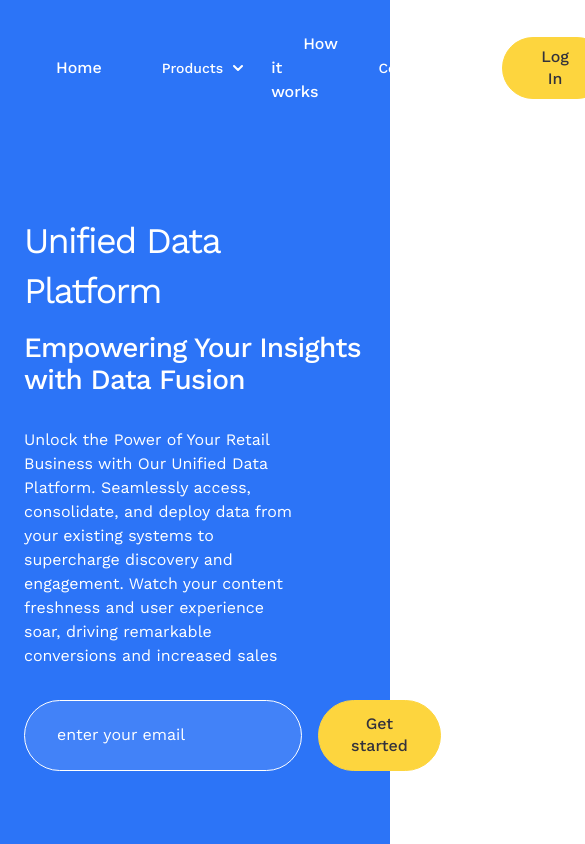
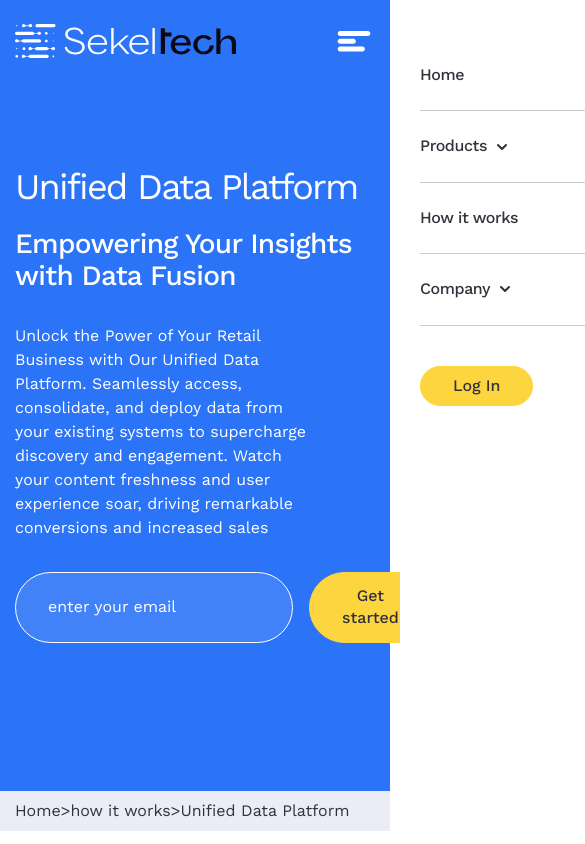
Before and after one commit to omwebiwork/sekel-tech, a Next.js app: page /data in a window 390 px wide. Shown: the top 844 px of the page, 585 px wide, since content can reach past the window. Built offline with nearby package versions, Linux system fonts and the light colour scheme.

Commit message:
home page mobile design work.

```diff
--- a/src/Components/comman/Card/CardSection.js
+++ b/src/Components/comman/Card/CardSection.js
@@ -6,9 +6,9 @@ const CardSection = ({
   renderElement,
   headerSection,
   headingSty = "text-center mb-[52px]",
-  descriptionSty = "text-base font-normal leading-[22px] text-black-33 w-[456px] mx-auto",
-  sectionStyle = "py-[100px] bg-white",
-  titleSty = 'text-[42px] font-medium mb-3 leading-[52px] tracking-tighter text-black-33'
+  descriptionSty = "text-base font-normal leading-[22px] text-black-33 max-w-[456px] mx-auto",
+  sectionStyle = "py-[50px] md:py-[75px] lg:py-[100px] bg-white",
+  titleSty = 'text-[32px] lg:text-[42px] font-medium mb-3 leading-[52px] tracking-tighter text-black-33'
 }) => {
   return (
     <section className={`${sectionStyle}`}>
--- a/src/Components/comman/Card/InfoCard.js
+++ b/src/Components/comman/Card/InfoCard.js
@@ -10,14 +10,14 @@ const InfoCard = ({
   subheadTitle,
   renderElement,
   bordershow = false,
-  sectionStyle = "py-[100px] bg-gray-100",
+  sectionStyle = "py-[50px] md:py-[75px] lg:py-[100px] bg-gray-100",
   containerSty = "container",
-  containtWidth = "max-w-[479px]",
-  titleSty = "text-[42px] font-medium leading-[52px] tracking-tighter text-black-33 mb-4",
+  containtWidth = "lg:max-w-[479px]",
+  titleSty = "text-[32px] lg:text-[42px] font-medium leading-[52px] tracking-tighter text-black-33 mb-4",
   descriptionSty = "mx-auto mr-6 text-base font-normal leading-[25px]",
   imageContainerSty = "max-h-[448px] max-w-[692px] mx-auto",
-  textContainerSty = "col-span-5",
-  imageContentSty = "col-span-6",
+  textContainerSty = "col-span-11 lg:col-span-5",
+  imageContentSty = "col-span-11 lg:col-span-6",
   gridContainerSty = "grid grid-cols-11 gap-6",
   subTitleSty = "hidden",
   subheadTitleSty = "hidden",
--- a/src/Components/comman/Dropdown.js
+++ b/src/Components/comman/Dropdown.js
@@ -28,10 +28,10 @@ const Dropdown = ({ text, list, image , dropdownContainerSty = '' }) => {
   }, []);
 
   return (
-    <div className="relative inline-block" ref={dropdownRef}>
+    <div className="relative max-lg:border-b border-[#A3ACB1]/60" ref={dropdownRef}>
       <button
         type="button"
-        className="px-6 py-2 text-white bg-blue-700 hover:bg-blue-800 focus:ring-0 focus:outline-none focus:ring-blue-300 font-medium rounded-lg text-sm inline-flex items-center"
+        className="lg:px-3 xl:px-8 leading-[140%] tracking-tight py-6 lg:py-2 max-lg:w-full lg:text-white bg-blue-700 hover:bg-blue-800 focus:ring-0 focus:outline-none focus:ring-blue-300 font-medium text-base inline-flex items-center"
         onClick={toggleDropdown}
       >
         {text}
@@ -39,14 +39,14 @@ const Dropdown = ({ text, list, image , dropdownContainerSty = '' }) => {
       </button>
 
       {isOpen && (
-        <div className={`${dropdownContainerSty} origin-top-right left-auto absolute right-0 mt-4 rounded-xl shadow-lg bg-white text-black-33 p-[52px]`}>
-          <div className="flex">
-            <div className="w-[calc(100%_-_201px)]">
+        <div className={`${dropdownContainerSty} origin-top-right left-auto lg:absolute right-0 lg:mt-4 lg:rounded-xl lg:shadow-lg bg-white text-black-33 pt-4 lg:p-[52px]`}>
+          <div className="lg:flex">
+            <div className="lg:w-[calc(100%_-_201px)]">
               <ul
                 role="menu"
                 aria-orientation="vertical"
                 aria-labelledby="options-menu"
-                className="flex flex-wrap flex-col max-h-[160px] pr-[80px] gap-x-[80px]"
+                className="lg:flex flex-wrap flex-col lg:max-h-[160px] lg:pr-[80px] lg:gap-x-[80px]"
               >
                 {list?.map((item, index) => {
                   console.log("chekc ", "000", item.path);
@@ -54,7 +54,7 @@ const Dropdown = ({ text, list, image , dropdownContainerSty = '' }) => {
                     <li className="block" key={index}>
                       <Link
                         href={`${item.redirectPath}`}
-                        className="block py-2 text-base font-medium text-black-900 hover:bg-gray-100 whitespace-nowrap"
+                        className="block pb-[24px] lg:py-2 text-base font-medium text-black-900 hover:bg-gray-100 whitespace-nowrap"
                         onClick={closeDropdown}
                       >
                         {item.name}
@@ -64,7 +64,7 @@ const Dropdown = ({ text, list, image , dropdownContainerSty = '' }) => {
                 })}
               </ul>
             </div>
-            <div className="min-w-[201px] w-[201px] h-[176px] rounded-3xl overflow-hidden">
+            <div className="max-lg:hidden min-w-[201px] w-[201px] h-[176px] rounded-3xl overflow-hidden">
               <Image className="h-full w-full" {...image} alt="img" />
             </div>
           </div>
--- a/src/Components/comman/Header.js
+++ b/src/Components/comman/Header.js
@@ -2,9 +2,9 @@ import Image from "next/image";
 import Link from "next/link";
 import Button from "./Button";
 import Dropdown from "./Dropdown";
-import { useCallback } from "react";
+import { useCallback, useState } from "react";
 import { useRouter } from "next/router";
-import { product, company } from "@/static/json/header"
+import { product, company } from "@/static/json/header";
 
 const Header = () => {
   let { asPath } = useRouter();
@@ -12,35 +12,54 @@ const Header = () => {
   let activeClass = useCallback(
     (activePath) => {
       if (asPath === activePath) {
-        return "border border-1 border-yellow-900 rounded-full";
-      } else if (asPath.includes(activePath) && activePath !== "/" && activePath !== "/how-it-works") {
-        return "border border-1 border-yellow-900 rounded-full";
+        return "lg:border lg:border-yellow-900 text-blue-900";
+      } else if (
+        asPath.includes(activePath) &&
+        activePath !== "/" &&
+        activePath !== "/how-it-works"
+      ) {
+        return "lg:border lg:border-yellow-900 text-blue-900";
       } else {
-        return "font-medium text-base";
+        return "lg:border lg:border-transparent text-black-33";
       }
     },
     [asPath]
   );
 
+  const [toggle, setToggle] = useState(true);
+
+  const handleClick = () => {
+    setToggle(!toggle);
+  };
+
   return (
     <header className="bg-blue-900">
       <div className="container w-full">
-        <div className=" flex py-8">
-          <div className="w-[221px]">
+        <div className="flex items-center justify-between py-5 lg:py-8">
+          <div className="lg:w-[190px] md:w-[200px] lg:w-[221px]">
             <Image src={"/logo.svg"} width={221} height={34} alt="logo" />
           </div>
-          <div className="ml-auto ">
-            <ul className="flex items-center gap-x-1">
+          <div
+            className={` ${
+              toggle ? "max-lg:-right-[360px]" : "max-lg:right-0"
+            } ml-auto max-lg:fixed max-lg:bg-white max-lg:max-w-[350px] w-full top-0 max-lg:py-10 max-lg:px-5 max-lg:h-full bottom-0 transition-all	duration-300 z-[999]`}
+          >
+            <button onClick={handleClick} className="lg:hidden absolute right-3 top-3">
+              <Image src={'/close.svg'} height={25} width={25} alt="" />
+            </button>
+            <ul className="justify-end lg:flex items-center gap-x-1">
               <li>
                 <Link
                   href={"/"}
-                  className={`text-white px-8 py-2 ${activeClass("/")}`}
+                  className={`max-lg:block text-black-33 lg:text-white leading-[140%] tracking-tight lg:px-3 xl:px-8 py-6 lg:py-2 font-medium lg:rounded-full max-lg:border-b border-[#A3ACB1]/60 ${activeClass(
+                    "/"
+                  )}`}
                 >
                   Home
                 </Link>
               </li>
               <li>
-                <div className={`${activeClass("product")}`}>
+                <div className={`${activeClass("product")} rounded-full`}>
                   <Dropdown
                     text="Products"
                     list={product}
@@ -51,28 +70,42 @@ const Header = () => {
               <li>
                 <Link
                   href={"/how-it-works"}
-                  className={`text-white px-8 py-2 ${activeClass("/how-it-works")}`}
+                  className={`max-lg:block text-black-33 lg:text-white leading-[140%] tracking-tight lg:px-3 xl:px-8 py-6 lg:py-2 font-medium lg:rounded-full max-lg:border-b border-[#A3ACB1]/60 ${activeClass(
+                    "/how-it-works"
+                  )}`}
                 >
                   How it works
                 </Link>
               </li>
               <li>
-                <div className={`${activeClass("company")}`}>
+                <div className={`${activeClass("company")} rounded-full`}>
                   <Dropdown
                     text="Company"
                     list={company}
-                    dropdownContainerSty="w-[668px]"
+                    dropdownContainerSty="w-full lg:w-[668px]"
                     image={{ src: "/company-img.png", height: 176, width: 200 }}
                   />
                 </div>
               </li>
               <li>
-                <Link href={"/"} className="ml-3">
+                <Link href={"/"} className="max-lg:flex max-lg:pt-10 lg:ml-1">
                   <Button filled data="Log In" />
                 </Link>
               </li>
             </ul>
           </div>
+          <button
+            className="h-[42px] w-[42px] p-1 lg:hidden"
+            onClick={handleClick}
+          >
+            <Image
+              src={"/web-menu.svg"}
+              width={25}
+              height={25}
+              alt=""
+              className="h-full w-full"
+            />
+          </button>
         </div>
       </div>
     </header>
--- a/src/styles/globals.css
+++ b/src/styles/globals.css
@@ -33,39 +33,39 @@ body {
 }
 
 .container {
-  padding: 0 24px;
+  padding: 0 15px;
   margin: 0 auto;
 }
 
 @media screen and (min-width: 640px) {
   .container {
     max-width: 600px;
-    padding: 0 10px;
+    padding: 0 16px;
   }
 }
 @media screen and (min-width: 768px) {
   .container {
     max-width: 750px;
-    padding: 0 10px;
+    padding: 0 16px;
   }
 }
 @media screen and (min-width: 1024px) {
   .container {
     max-width: 1000px;
-    padding: 0 12px;
+    padding: 0 18px;
   }
 }
 
 @media screen and (min-width: 1199px) {
   .container {
     max-width: 1162px;
-    padding: 0 16px;
+    padding: 0 20px;
   }
 }
 
 @media screen and (min-width: 1280px) {
   .container {
     max-width: 1232px;
-    padding: 0 16px;
+    padding: 0 24px;
   }
 }
--- a/tailwind.config.js
+++ b/tailwind.config.js
@@ -11,18 +11,18 @@ module.exports = {
   theme: {
     extend: {
       gridTemplateColumns: {
-        // Simple 16 column grid
         16: "repeat(16, minmax(0, 1fr))",
       },
     },
     colors: {
+      transparent: "rgba(0,0,0,0)",
       white: "#ffffff",
       blue: {
         900: "#2C74F7",
         600: "#2670FB",
         200: "#EAECF6",
         100: "#D6E6FF",
-        50:"#DEE1EF",
+        50: "#DEE1EF",
       },
       yellow: {
         900: "#FDD53E",
```
Also changed, not shown: src/Components/Home/index.jsx (+9 -74 lines), src/Components/comman/Card/SliderSection.js (+9 -7 lines), src/Components/comman/Footer.js (+71 -45 lines), src/Components/comman/Form/hyperlocalStrategyForm.js (+16 -11 lines), public/chevron-down.svg (added), public/web-menu.svg (added).
